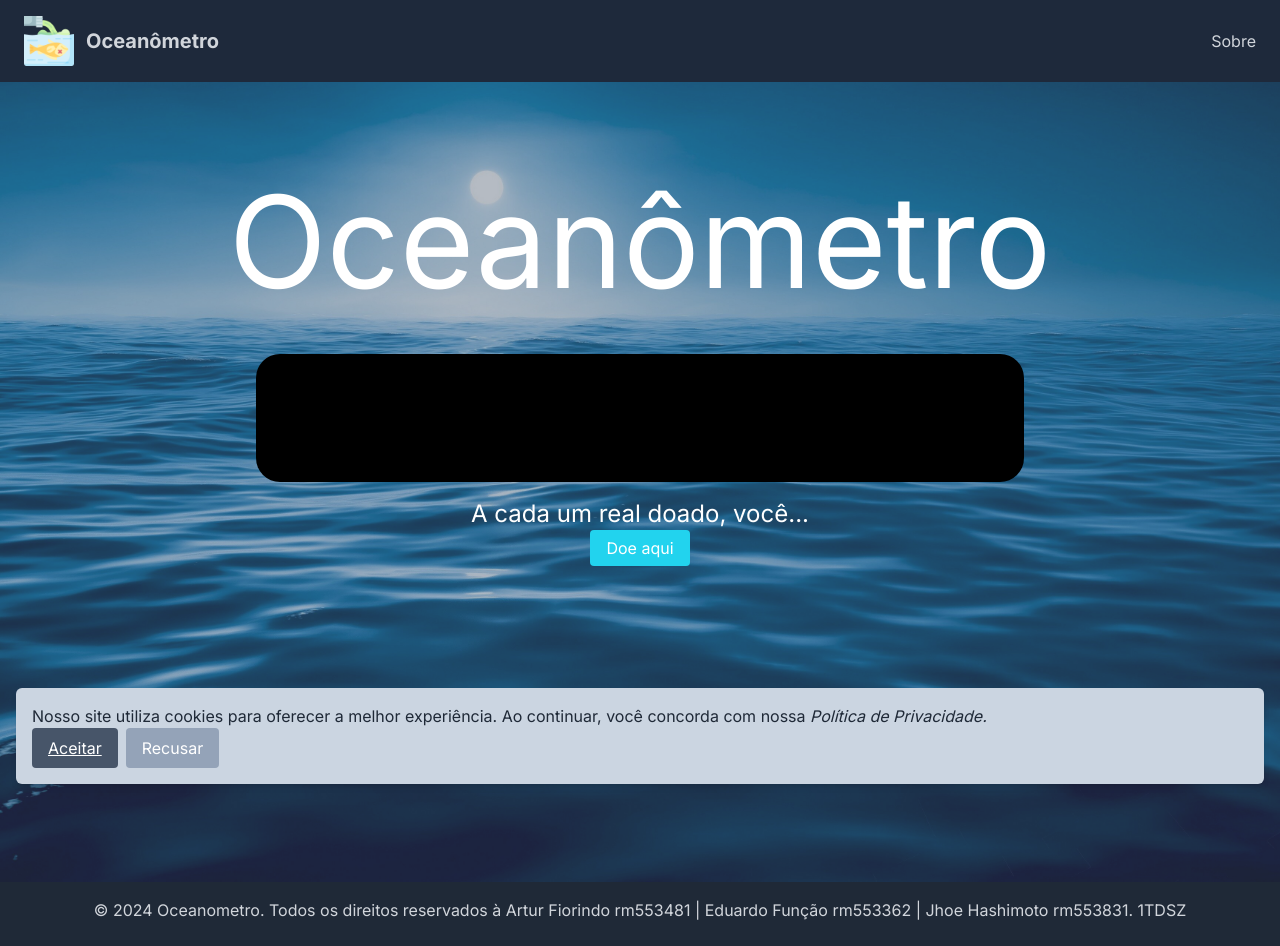
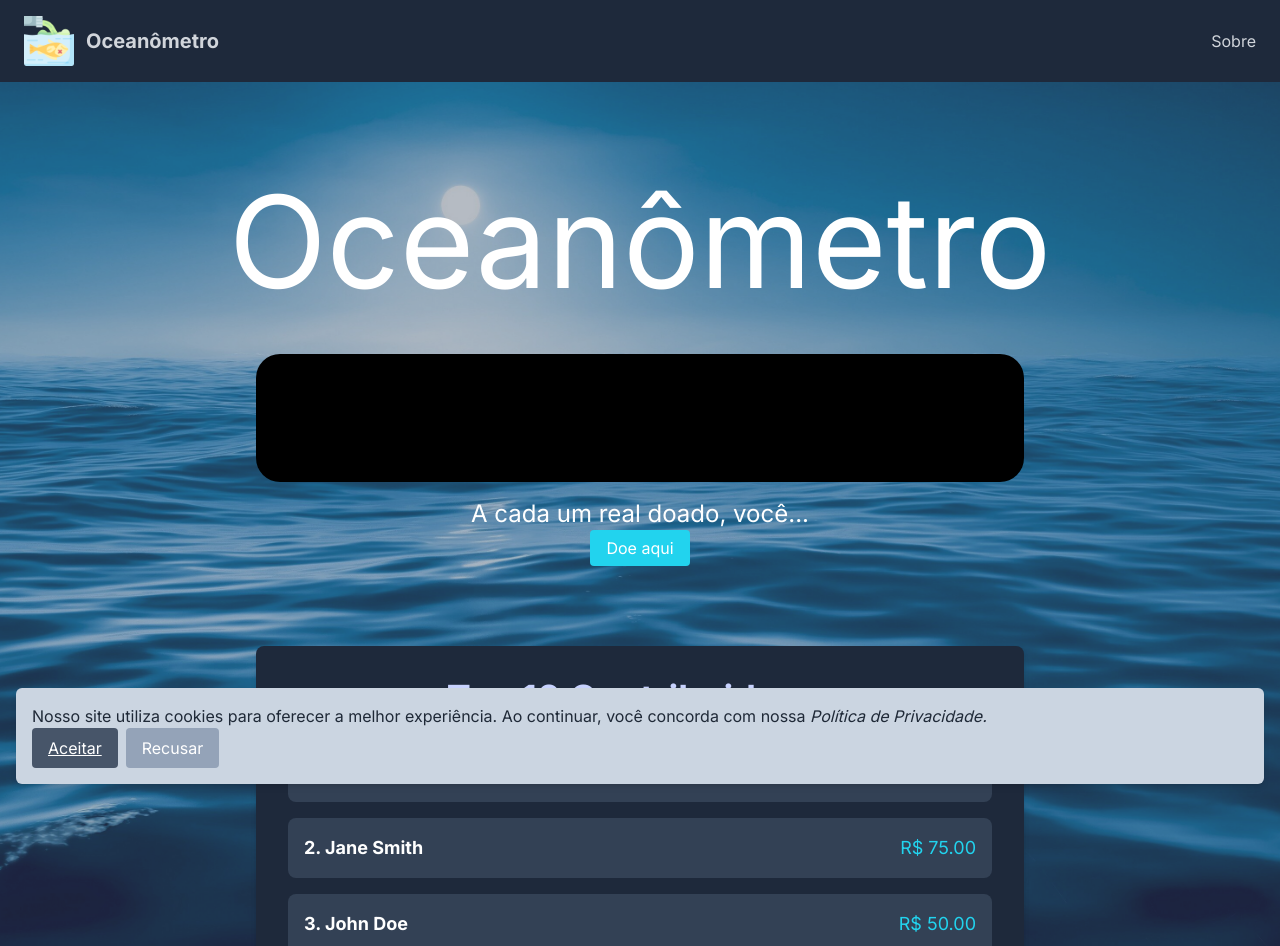
Before and after one commit to eduardofuncao/oceanometro, a Next.js app: page / in a window 1280 px wide. Shown: the top 946 px of the page. Built offline with nearby package versions, Linux system fonts and the light colour scheme; data requests are answered from the project's data file.

Commit message:
Adicionando lista de Top 10 doadores

```diff
--- a/app/components/cookies/Cookie.tsx
+++ b/app/components/cookies/Cookie.tsx
@@ -1,13 +1,10 @@
 "use client";
 import React, { useState, useEffect } from 'react';
-import Link from 'next/link';
 
 const CookiePopup = () => {
     const [show, setShow] = useState(false);
-    const [showInfo, setShowInfo] = useState(false);
 
     useEffect(() => {
-        // Verifica se o usuário já aceitou os cookies
         const acceptedCookies = localStorage.getItem('acceptedCookies');
         if (!acceptedCookies) {
             setShow(true);
@@ -23,12 +20,11 @@ const CookiePopup = () => {
         setShow(false);
     };
 
-    const toggleInfo = () => {
-        setShowInfo(!showInfo);
-    };
-
     return (
-        <div className={`fixed bottom-4 left-4 right-4 bg-slate-300 p-4 rounded-md shadow-md ${show ? 'block' : 'hidden'}`}>
+        <div
+            className={`fixed bottom-4 left-4 right-4 bg-slate-300 p-4 rounded-md shadow-md z-50 ${show ? 'block' : 'hidden'}`}
+            style={{ zIndex: 50 }} // Adicionado z-index
+        >
             <p className="text-gray-800">Nosso site utiliza cookies para oferecer a melhor experiência. Ao continuar, você concorda com nossa <em>Política de Privacidade.</em></p>
 
             <button className="bg-slate-600 hover:bg-blue-900 text-white px-4 py-2 rounded mr-2" onClick={acceptCookies}><u>Aceitar</u></button>
--- /dev/null
+++ b/app/components/placar/lista.tsx
@@ -0,0 +1,52 @@
+"use client";
+import React, { useEffect, useState } from 'react';
+import { getUsers } from '../../services/apirequestuser';
+
+interface User {
+  id: number;
+  name: string;
+  email: string;
+  CPF: string;
+  value: any;
+}
+
+const TopDoadores = () => {
+  const [users, setUsers] = useState<User[]>([]);
+
+  useEffect(() => {
+    const fetchData = async () => {
+      try {
+        const data = await getUsers();
+        const sortedData = data
+          .map((user: User) => ({ ...user, value: parseFloat(user.value) }))
+          .sort((a: User, b: User) => b.value - a.value)
+          .slice(0, 10);
+        setUsers(sortedData);
+      } catch (error) {
+        console.error('Erro ao buscar usuários:', error);
+      }
+    };
+
+    fetchData();
+  }, []);
+
+  return (
+    <div className="bg-transparent flex items-center justify-center py-8">
+      <div className="w-full max-w-3xl p-8 bg-slate-800 shadow-md rounded-lg">
+        <h1 className="text-4xl font-bold mb-6 text-center text-indigo-200">Top 10 Contribuidores</h1>
+        <ul className="text-lg text-white space-y-4">
+          {users.map((user, index) => (
+            <li key={user.id} className="flex items-center justify-between bg-slate-700 p-4 rounded-lg">
+              <span className="font-bold">{index + 1}. {user.name}</span>
+              <span className="text-cyan-400">
+                R$ {typeof user.value === 'number' ? user.value.toFixed(2) : 'Valor inválido'}
+              </span>
+            </li>
+          ))}
+        </ul>
+      </div>
+    </div>
+  );
+};
+
+export default TopDoadores;
--- a/app/page.tsx
+++ b/app/page.tsx
@@ -1,4 +1,5 @@
 import Link from "next/link";
+import TopDoadores from "./components/placar/lista";
 
 export default function Home() {
   return (
@@ -13,6 +14,9 @@ export default function Home() {
             <button className="h-9 bg-cyan-400 rounded px-4 hover:bg-cyan-700 transition duration-200">Doe aqui</button>
           </Link>
         </div>
+        <div className="mt-12">
+          <TopDoadores />
+        </div>
       </main>
     </div>
   );
--- /dev/null
+++ b/app/services/apirequestuser.tsx
@@ -0,0 +1,14 @@
+import axios from 'axios';
+
+const api = axios.create({
+  baseURL: 'http://localhost:4000',
+});
+
+export const getUsers = async () => {
+  try {
+    const response = await api.get('/users');
+    return response.data;
+  } catch (error) {
+    throw new Error('Erro ao buscar usuários');
+  }
+};
```
